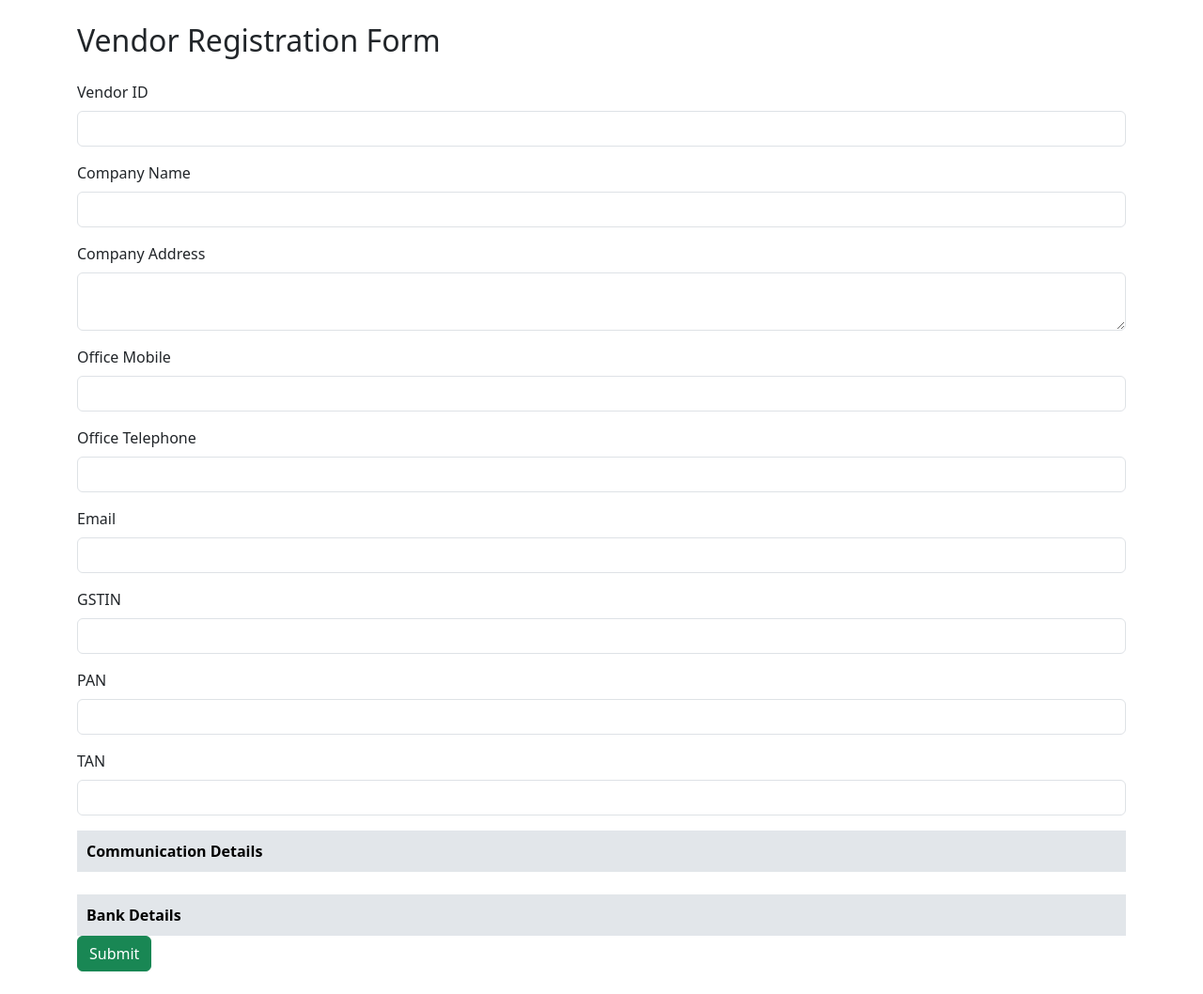
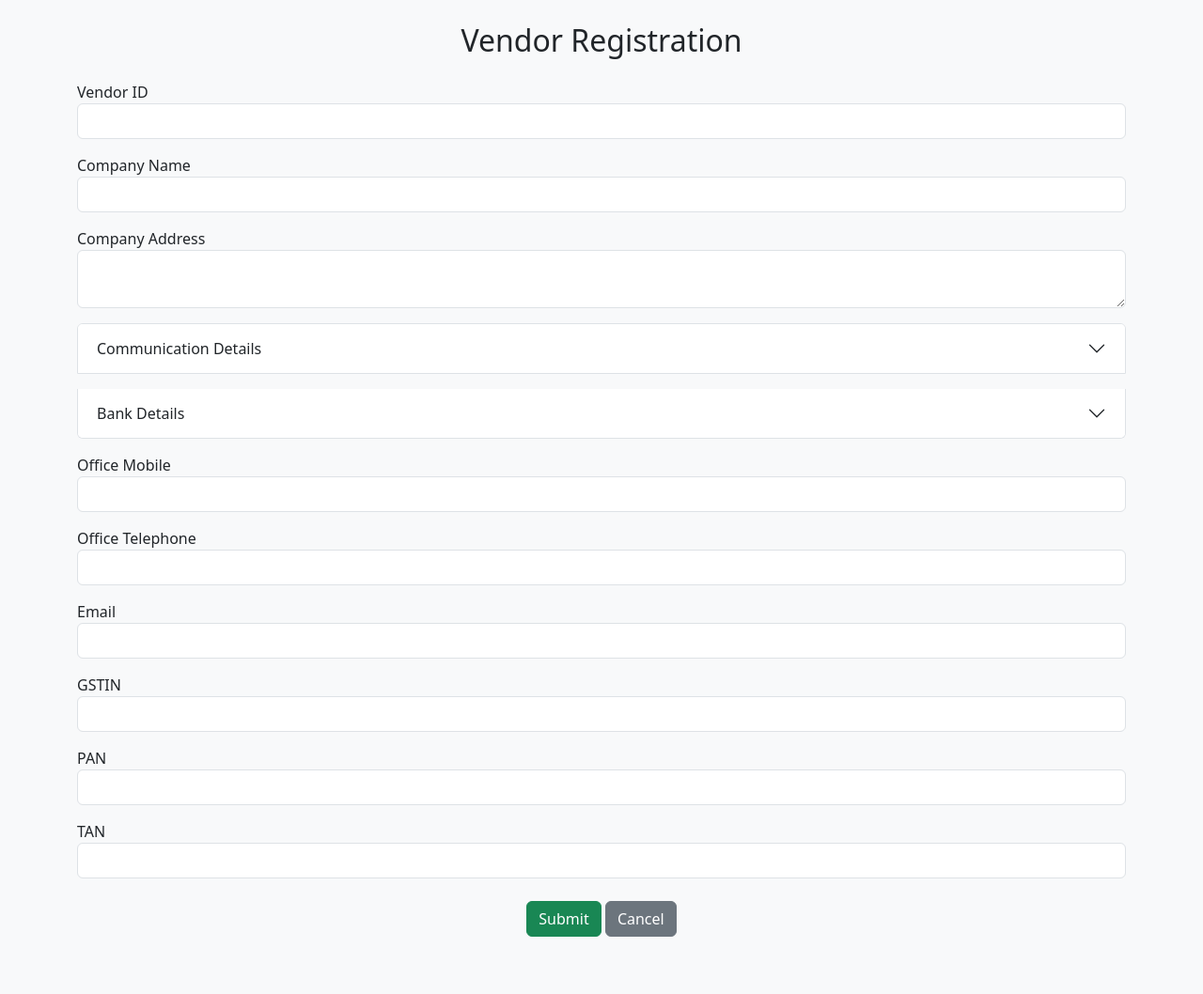
Before and after one commit to Madhan12-tech/Vanes_erp, a Flask app: page /register in a window 1280 px wide. Shown: the whole page at 94% size. After the commit the page ends 997 px from the top, so only its background shows below. Run offline with Flask 3, Linux system fonts and the light colour scheme.

Commit message:
Update register.html

```diff
--- a/templates/register.html
+++ b/templates/register.html
@@ -1,160 +1,148 @@
-<!DOCTYPE html><html lang="en">
+<!DOCTYPE html>
+<html lang="en">
 <head>
   <meta charset="UTF-8">
-    <meta name="viewport" content="width=device-width, initial-scale=1.0">
   <title>Vendor Registration</title>
   <link href="https://cdn.jsdelivr.net/npm/bootstrap@5.3.0/dist/css/bootstrap.min.css" rel="stylesheet">
-    <style>
-        .collapsible {
-            cursor: pointer;
-            padding: 10px;
-            border: none;
-            text-align: left;
-            outline: none;
-            font-weight: bold;
-            background-color: #e2e6ea;
-            width: 100%;
-        }
-        .content {
-            display: none;
-            padding: 10px;
-            background-color: #f9f9f9;
-            border: 1px solid #ccc;
-        }
-    </style>
 </head>
-<body class="container py-4">
-    <h2 class="mb-4">Vendor Registration Form</h2>
-    {% with messages = get_flashed_messages(with_categories=true) %}
-      {% if messages %}
-        {% for category, message in messages %}
-          <div class="alert alert-{{ category }}">{{ message }}</div>
-        {% endfor %}
-      {% endif %}
-    {% endwith %}<form method="POST">
+<body class="bg-light">
+  <div class="container mt-4">
+    <h2 class="mb-4 text-center">Vendor Registration</h2>
+
+    <form method="POST" action="/register">
+      <!-- Basic Info -->
       <div class="mb-3">
-        <label class="form-label">Vendor ID</label>
+        <label>Vendor ID</label>
         <input type="text" name="vendor_id" class="form-control" required>
       </div>
+
       <div class="mb-3">
-        <label class="form-label">Company Name</label>
+        <label>Company Name</label>
         <input type="text" name="company_name" class="form-control" required>
       </div>
+
       <div class="mb-3">
-        <label class="form-label">Company Address</label>
+        <label>Company Address</label>
         <textarea name="company_address" class="form-control" required></textarea>
       </div>
-    <div class="mb-3">
-        <label class="form-label">Office Mobile</label>
-        <input type="text" name="office_mobile" class="form-control">
+
+      <!-- Accordion Starts -->
+      <div class="accordion" id="accordionSections">
+
+        <!-- Communication Details -->
+        <div class="accordion-item">
+          <h2 class="accordion-header" id="commHeading">
+            <button class="accordion-button collapsed" type="button" data-bs-toggle="collapse" data-bs-target="#commCollapse">
+              Communication Details
+            </button>
+          </h2>
+          <div id="commCollapse" class="accordion-collapse collapse" data-bs-parent="#accordionSections">
+            <div class="accordion-body">
+
+              <div class="row g-2">
+                <div class="col-md-3">
+                  <label>Name</label>
+                  <input type="text" name="name1" class="form-control">
                 </div>
-    <div class="mb-3">
-        <label class="form-label">Office Telephone</label>
-        <input type="text" name="office_telephone" class="form-control">
+                <div class="col-md-3">
+                  <label>Department</label>
+                  <input type="text" name="dept1" class="form-control">
                 </div>
-    <div class="mb-3">
-        <label class="form-label">Email</label>
-        <input type="email" name="email" class="form-control">
+                <div class="col-md-3">
+                  <label>Designation</label>
+                  <input type="text" name="desg1" class="form-control">
                 </div>
-    <div class="mb-3">
-        <label class="form-label">GSTIN</label>
-        <input type="text" name="gstin" class="form-control">
+                <div class="col-md-3">
+                  <label>Mobile</label>
+                  <input type="text" name="mob1" class="form-control">
                 </div>
-    <div class="mb-3">
-        <label class="form-label">PAN</label>
-        <input type="text" name="pan" class="form-control">
-    </div>
-    <div class="mb-3">
-        <label class="form-label">TAN</label>
-        <input type="text" name="tan" class="form-control">
               </div>
 
-    <!-- Communication Details -->
-    <button type="button" class="collapsible">Communication Details</button>
-    <div class="content">
-        <div id="comm-container">
-            <div class="row mb-3 comm-row">
-                <div class="col">
-                    <input type="text" name="name1[]" placeholder="Name" class="form-control">
-                </div>
-                <div class="col">
-                    <input type="text" name="dept1[]" placeholder="Department" class="form-control">
-                </div>
-                <div class="col">
-                    <input type="text" name="desg1[]" placeholder="Designation" class="form-control">
-                </div>
-                <div class="col">
-                    <input type="text" name="mob1[]" placeholder="Mobile" class="form-control">
+              <!-- + Button for additional contact (JavaScript needed if you want more) -->
+              <!-- Optional: You can add dynamic fields later -->
+
             </div>
           </div>
         </div>
-        <button type="button" class="btn btn-sm btn-secondary" onclick="addRow()">+ Add Contact</button>
-    </div>
 
         <!-- Bank Details -->
-    <button type="button" class="collapsible mt-4">Bank Details</button>
-    <div class="content">
-        <div class="mb-3">
-            <label class="form-label">Beneficiary Name</label>
+        <div class="accordion-item mt-3">
+          <h2 class="accordion-header" id="bankHeading">
+            <button class="accordion-button collapsed" type="button" data-bs-toggle="collapse" data-bs-target="#bankCollapse">
+              Bank Details
+            </button>
+          </h2>
+          <div id="bankCollapse" class="accordion-collapse collapse" data-bs-parent="#accordionSections">
+            <div class="accordion-body">
+
+              <div class="row g-2">
+                <div class="col-md-4">
+                  <label>Beneficiary Name</label>
                   <input type="text" name="ben_name" class="form-control">
                 </div>
-        <div class="mb-3">
-            <label class="form-label">Account Number</label>
+                <div class="col-md-4">
+                  <label>Account Number</label>
                   <input type="text" name="ben_ac" class="form-control">
                 </div>
-        <div class="mb-3">
-            <label class="form-label">Account Type</label>
+                <div class="col-md-4">
+                  <label>Account Type</label>
                   <input type="text" name="ac_type" class="form-control">
                 </div>
-        <div class="mb-3">
-            <label class="form-label">Bank Name</label>
+                <div class="col-md-4">
+                  <label>Bank Name</label>
                   <input type="text" name="bank_name" class="form-control">
                 </div>
-        <div class="mb-3">
-            <label class="form-label">IFSC</label>
+                <div class="col-md-4">
+                  <label>IFSC</label>
                   <input type="text" name="ifsc" class="form-control">
                 </div>
-        <div class="mb-3">
-            <label class="form-label">MICR</label>
+                <div class="col-md-4">
+                  <label>MICR</label>
                   <input type="text" name="micr" class="form-control">
                 </div>
               </div>
 
+            </div>
+          </div>
+        </div>
+
+      </div>
+      <!-- Accordion Ends -->
+
+      <!-- Other Info -->
+      <div class="mt-3">
+        <label>Office Mobile</label>
+        <input type="text" name="office_mobile" class="form-control">
+      </div>
+      <div class="mt-3">
+        <label>Office Telephone</label>
+        <input type="text" name="office_telephone" class="form-control">
+      </div>
+      <div class="mt-3">
+        <label>Email</label>
+        <input type="email" name="email" class="form-control">
+      </div>
+      <div class="mt-3">
+        <label>GSTIN</label>
+        <input type="text" name="gstin" class="form-control">
+      </div>
+      <div class="mt-3">
+        <label>PAN</label>
+        <input type="text" name="pan" class="form-control">
+      </div>
+      <div class="mt-3">
+        <label>TAN</label>
+        <input type="text" name="tan" class="form-control">
+      </div>
+
+      <div class="mt-4 text-center">
         <button type="submit" class="btn btn-success">Submit</button>
+        <a href="/" class="btn btn-secondary">Cancel</a>
+      </div>
+
     </form>
+  </div>
 
-<script>
-    // Collapsible toggle logic
-    const coll = document.getElementsByClassName("collapsible");
-    for (let i = 0; i < coll.length; i++) {
-        coll[i].addEventListener("click", function () {
-            this.classList.toggle("active");
-            const content = this.nextElementSibling;
-            content.style.display = content.style.display === "block" ? "none" : "block";
-        });
-    }
-
-    // Add communication row
-    function addRow() {
-        const row = document.createElement('div');
-        row.className = 'row mb-3 comm-row';
-        row.innerHTML = `
-            <div class="col">
-                <input type="text" name="name1[]" placeholder="Name" class="form-control">
-            </div>
-            <div class="col">
-                <input type="text" name="dept1[]" placeholder="Department" class="form-control">
-            </div>
-            <div class="col">
-                <input type="text" name="desg1[]" placeholder="Designation" class="form-control">
-            </div>
-            <div class="col">
-                <input type="text" name="mob1[]" placeholder="Mobile" class="form-control">
-            </div>
-        `;
-        document.getElementById("comm-container").appendChild(row);
-    }
-</script>
-
+  <script src="https://cdn.jsdelivr.net/npm/bootstrap@5.3.0/dist/js/bootstrap.bundle.min.js"></script>
 </body>
 </html>
```
Lines whose indentation alone changed are shown as unchanged.
